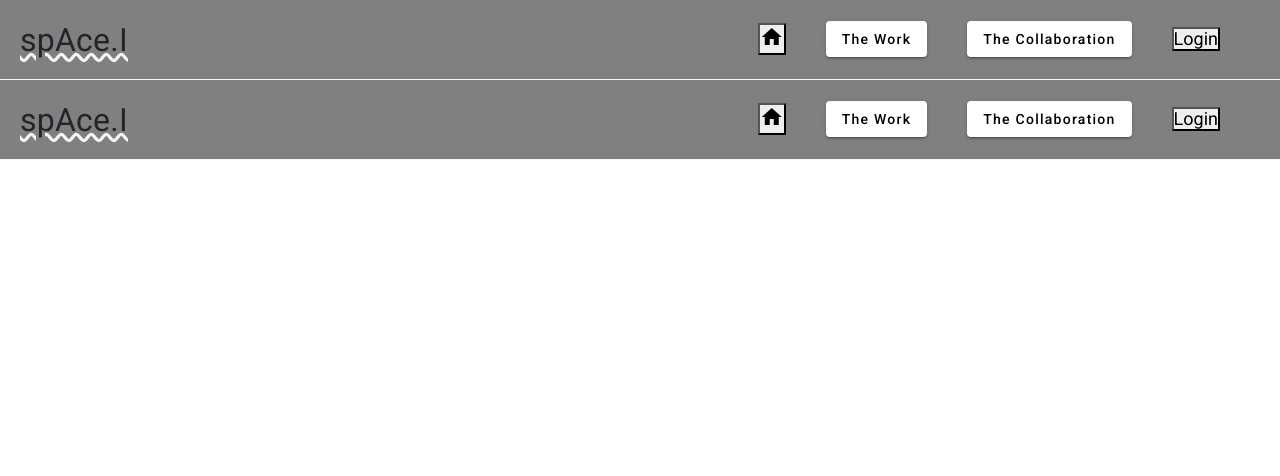
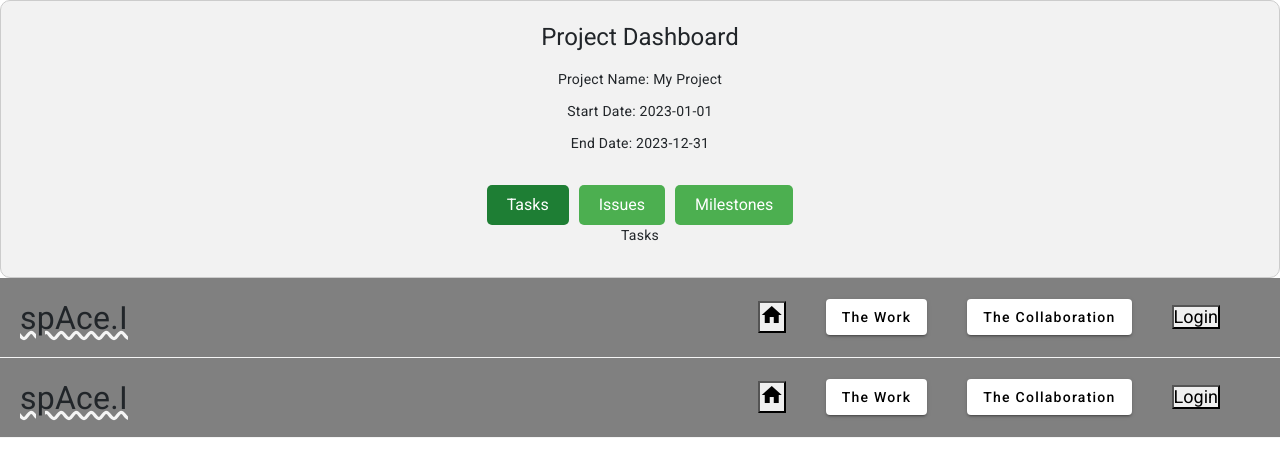
Before and after one commit to chanduvarmak/spAce.I-SPA, an Angular app: page /header in a window 1280 px wide. Shown: the top 476 px of the page. Built offline with nearby package versions, Linux system fonts and the light colour scheme.

Commit message:
Deleted CRUD Component & Working on User DashBoard

```diff
--- a/src/app/app-routing.module.ts
+++ b/src/app/app-routing.module.ts
@@ -8,7 +8,6 @@ import { HomeComponent } from './home/home.component';
 import { TheWorkComponent } from './the-work/the-work.component';
 import { ThecollabComponent } from './thecollab/thecollab.component';
 import { CommercialComponent } from './commercial/commercial.component';
-import { CrudComponent } from './crud/crud.component';
 import { ProjectdetailsComponent } from './projectdetails/projectdetails.component';
 import { ThanksComponent } from './thanks/thanks.component';
 import { TestingComponent } from './testing/testing.component';
@@ -31,7 +30,7 @@ const routes: Routes = [
   { path: 'the-work', component: TheWorkComponent },
   { path: 'thecollab', component: ThecollabComponent },
   { path: 'commercial', component: CommercialComponent },
-  { path: 'crud', component: CrudComponent },
+  // { path: 'crud', component: CrudComponent },
   { path: 'projectdetails', component: ProjectdetailsComponent },
   { path: 'thanks', component: ThanksComponent },
   { path: 'test', component: TestingComponent },
--- a/src/app/app.component.html
+++ b/src/app/app.component.html
@@ -3,7 +3,7 @@
 <!-- <app-login></app-login> -->
 <!-- <app-the-work></app-the-work> -->
 <!-- <app-crud></app-crud> -->
-<!-- <app-testing></app-testing> -->
+<app-testing></app-testing>
 <!-- <app-crud></app-crud> -->
 <app-header></app-header>
 <!-- <link rel="stylesheet" href="./app.component.css" /> -->
--- a/src/app/app.module.ts
+++ b/src/app/app.module.ts
@@ -18,7 +18,6 @@ import { MatSelectModule } from '@angular/material/select';
 import { HttpClientModule } from '@angular/common/http';
 import { ThecollabComponent } from './thecollab/thecollab.component';
 import { CommercialComponent } from './commercial/commercial.component';
-import { CrudComponent } from './crud/crud.component';
 import { ProjectdetailsComponent } from './projectdetails/projectdetails.component';
 import { ThanksComponent } from './thanks/thanks.component';
 import { ClipboardModule } from '@angular/cdk/clipboard';
@@ -41,7 +40,6 @@ import { CollabcommComponent } from './collabcomm/collabcomm.component';
     TheWorkComponent,
     ThecollabComponent,
     CommercialComponent,
-    CrudComponent,
     ProjectdetailsComponent,
     ThanksComponent,
     TestingComponent,
--- a/src/app/crud/crud.component.html
+++ /dev/null
@@ -1,21 +0,0 @@
-<!-- <form (ngSubmit)="onSubmit()">
-    <div>
-      <label for="technology">Select Technology:</label>
-      <select id="technology" [(ngModel)]="selectedTechnology" name="technology">
-        <option *ngFor="let tech of technologies" [value]="tech.id">{{ tech.name }}</option>
-      </select>
-    </div>
-    <button type="submit">Send</button>
-  </form> -->
-
-  <!-- <h1>Angular Toast</h1>
-
-  <h1>Angular 8 Toastr Notifications Example - ItSolutionStuff.com</h1> -->
-
-<button btn btn-primary (click)="showToastr()">click me</button>
-<button (click)="onDelete(data.id)">Delete</button>
-
-
-  <!-- <button (click)="showSuccessToaster()">Success</button>
-  <button (click)="showErrorToaster()">Error</button>
-  <button (click)="showWarningToaster()">Warning</button> -->
--- a/src/app/crud/crud.component.ts
+++ /dev/null
@@ -1,54 +0,0 @@
-import { Component } from '@angular/core';
-import { ToastrService } from 'ngx-toastr';
-import { HttpClient } from '@angular/common/http';
-import { Observable } from 'rxjs';
-
-// interface Technology {
-//   id: number;
-//   name: string;
-// }
-
-@Component({
-  selector: 'app-crud',
-  templateUrl: './crud.component.html',
-  styleUrls: ['./crud.component.css'],
-})
-export class CrudComponent {
-  data:any=[]
-  dataArray: any;
-  constructor(private toaster: ToastrService, private http: HttpClient) {}
-  showToastr() {
-    this.toaster.error('everything is broken', 'Major Error', {
-      timeOut: 3000,
-    });
-  }
-  deletePostedData(id: string): Observable<any> {
-    const url = `http://localhost:3000/signup`; // Replace with your API endpoint
-
-    return this.http.delete(url);
-  }
-  onDelete(id: string): void {
-    this.deletePostedData(id).subscribe(
-      () => {
-        // Handle successful deletion
-        console.log('Posted data deleted successfully.');
-
-        // Optional: Remove the deleted data from your local array or refresh the data from the server
-        this.removeDataFromLocalArray(id);
-      },
-      (error) => {
-        // Handle error
-        console.error('Error deleting posted data:', error);
-      }
-    );
-  }
-  removeDataFromLocalArray(id: string): void {
-    // Find the index of the deleted data in your local array and remove it
-    const index = this.dataArray.findIndex((data: { id: string; }) => data.id === id);
-
-    if (index !== -1) {
-      this.dataArray.splice(index, 1);
-      console.log('Posted data removed from local array.');
-    }
-}
-}
--- a/src/app/testing/testing.component.css
+++ b/src/app/testing/testing.component.css
@@ -1,4 +1,4 @@
-table {
+/* table {
   width: 100%;
   border-collapse: collapse;
 }
@@ -51,4 +51,42 @@ button:hover {
 .error {
   color: red;
   font-style: italic;
+}  */
+
+
+.dashboard {
+  display: flex;
+  flex-direction: column;
+  align-items: center;
+  padding: 20px;
+  background-color: #f2f2f2;
+  border: 1px solid #ccc;
+  border-radius: 10px;
 }
+
+.project-details {
+  display: flex;
+  flex-direction: column;
+  align-items: center;
+  margin-bottom: 20px;
+}
+
+.toggle-buttons {
+  display: flex;
+  justify-content: center;
+}
+
+.toggle-buttons button {
+  padding: 10px 20px;
+  margin: 0 5px;
+  font-size: 16px;
+  border: none;
+  border-radius: 5px;
+  background-color: #4CAF50;
+  color: #fff;
+  cursor: pointer;
+}
+
+.toggle-buttons button.active {
+  background-color: #1e7e34;
+}
--- a/src/app/testing/testing.component.html
+++ b/src/app/testing/testing.component.html
@@ -1,5 +1,5 @@
 <link rel="stylesheet" href="./testing.component.css" />
-<h2>Show Data</h2>
+<!-- <h2>Show Data</h2>
 
 <button (click)="toggleTable()">Show Data</button>
 
@@ -61,4 +61,23 @@
 
     <button type="submit">Update User</button>
   </form>
+</div> -->
+
+<div class="dashboard">
+  <div class="project-details">
+    <h1>Project Dashboard</h1>
+    <p>Project Name: My Project</p>
+    <p>Start Date: 2023-01-01</p>
+    <p>End Date: 2023-12-31</p>
+  </div>
+
+  <div class="toggle-buttons">
+    <button class="active" (click)="toggleSection('Tasks')">Tasks</button>
+    <button (click)="toggleSection('Issues')">Issues</button>
+    <button (click)="toggleSection('Milestones')">Milestones</button>
+  </div>
+
+  <div class="content">
+    <p>{{ selectedSection }}</p>
+  </div>
 </div>
--- a/src/app/testing/testing.component.ts
+++ b/src/app/testing/testing.component.ts
@@ -9,77 +9,86 @@ import { CrudService } from '../crud.service';
   styleUrls: ['./testing.component.css'],
 })
 export class TestingComponent {
-  // this one is for toggle edit option to create new user and update that user//
-  users: any[] = [];
-  newUser: any = {};
-  selectedUser: any = {};
-  isEditMode: boolean = false;
-  isCreateMode: boolean = false;
-  showDataTable: boolean = false;
-  toggleTable(): void {
-    this.showDataTable = !this.showDataTable;
-  }
-  constructor(private userService: CrudService) {}
-  ngOnInit() {
-    this.loadUsers();
+
+  selectedSection: string = 'Tasks';
+
+  toggleSection(section: string): void {
+    this.selectedSection = section;
   }
 
-  loadUsers() {
-    this.userService.getUsers().subscribe(
-      (data) => {
-        this.users = data;
-      },
-      (error) => {
-        console.error('Error loading users:', error);
-      }
-    );
-  }
+  // this one is for toggle edit option to create new user and update that user//
+  // users: any[] = [];
+  // newUser: any = {};
+  // selectedUser: any = {};
+  // isEditMode: boolean = false;
+  // isCreateMode: boolean = false;
+  // showDataTable: boolean = false;
+  // toggleTable(): void {
+  //   this.showDataTable = !this.showDataTable;
+  // }
+  // constructor(private userService: CrudService) {}
+  // ngOnInit() {
+  //   this.loadUsers();
+  // }
 
-  toggleCreateMode() {
-    this.isCreateMode = !this.isCreateMode;
-    this.newUser = {}; // Reset the form
-  }
+  // loadUsers() {
+  //   this.userService.getUsers().subscribe(
+  //     (data) => {
+  //       this.users = data;
+  //     },
+  //     (error) => {
+  //       console.error('Error loading users:', error);
+  //     }
+  //   );
+  // }
 
-  createUser() {
-    this.userService.createUser(this.newUser).subscribe(
-      () => {
-        console.log('User created successfully.');
-        this.loadUsers();
-        this.toggleCreateMode(); // Toggle back to list view
-      },
-      (error) => {
-        console.error('Error creating user:', error);
-      }
-    );
-  }
+  // toggleCreateMode() {
+  //   this.isCreateMode = !this.isCreateMode;
+  //   this.newUser = {}; // Reset the form
+  // }
 
-  toggleEditMode(user: any) {
-    this.isEditMode = !this.isEditMode;
-    this.selectedUser = this.isEditMode ? { ...user } : {}; // Create a copy of the selected user for editing or reset
-  }
+  // createUser() {
+  //   this.userService.createUser(this.newUser).subscribe(
+  //     () => {
+  //       console.log('User created successfully.');
+  //       this.loadUsers();
+  //       this.toggleCreateMode(); // Toggle back to list view
+  //     },
+  //     (error) => {
+  //       console.error('Error creating user:', error);
+  //     }
+  //   );
+  // }
 
-  updateUser() {
-    this.userService.updateUser(this.selectedUser).subscribe(
-      () => {
-        console.log('User updated successfully.');
-        this.loadUsers();
-        this.toggleEditMode(this.selectedUser); // Toggle back to list view
-      },
-      (error) => {
-        console.error('Error updating user:', error);
-      }
-    );
-  }
+  // toggleEditMode(user: any) {
+  //   this.isEditMode = !this.isEditMode;
+  //   this.selectedUser = this.isEditMode ? { ...user } : {}; // Create a copy of the selected user for editing or reset
+  // }
 
-  deleteUser(userId: string) {
-    this.userService.deleteUser(userId).subscribe(
-      () => {
-        console.log('User deleted successfully.');
-        this.loadUsers();
-      },
-      (error) => {
-        console.error('Error deleting user:', error);
-      }
-    );
-  }
+  // updateUser() {
+  //   this.userService.updateUser(this.selectedUser).subscribe(
+  //     () => {
+  //       console.log('User updated successfully.');
+  //       this.loadUsers();
+  //       this.toggleEditMode(this.selectedUser); // Toggle back to list view
+  //     },
+  //     (error) => {
+  //       console.error('Error updating user:', error);
+  //     }
+  //   );
+  // }
+
+  // deleteUser(userId: string) {
+  //   this.userService.deleteUser(userId).subscribe(
+  //     () => {
+  //       console.log('User deleted successfully.');
+  //       this.loadUsers();
+  //     },
+  //     (error) => {
+  //       console.error('Error deleting user:', error);
+  //     }
+  //   );
+  // }
+
+
 }
```
Also changed, not shown: src/app/crud/crud.component.css (deleted), 1 other file (tests, documents, lock files or other folders).
